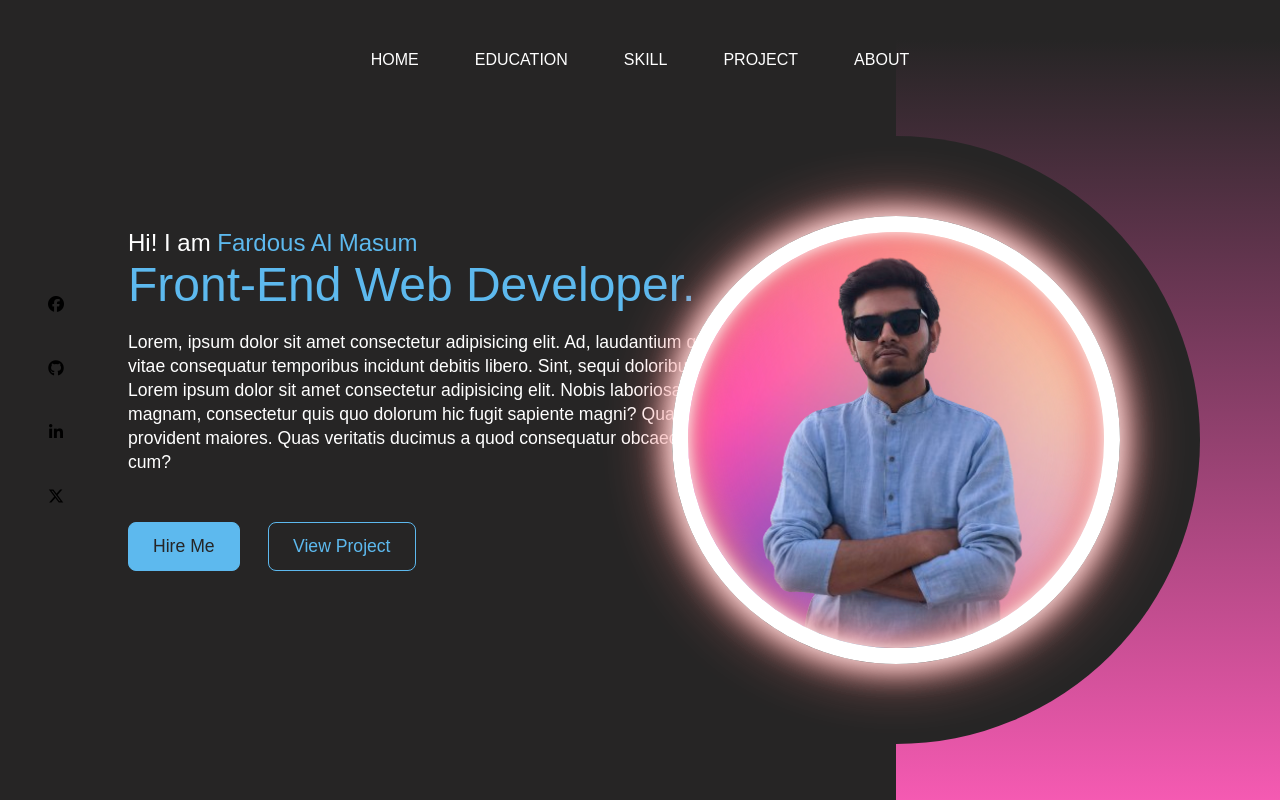
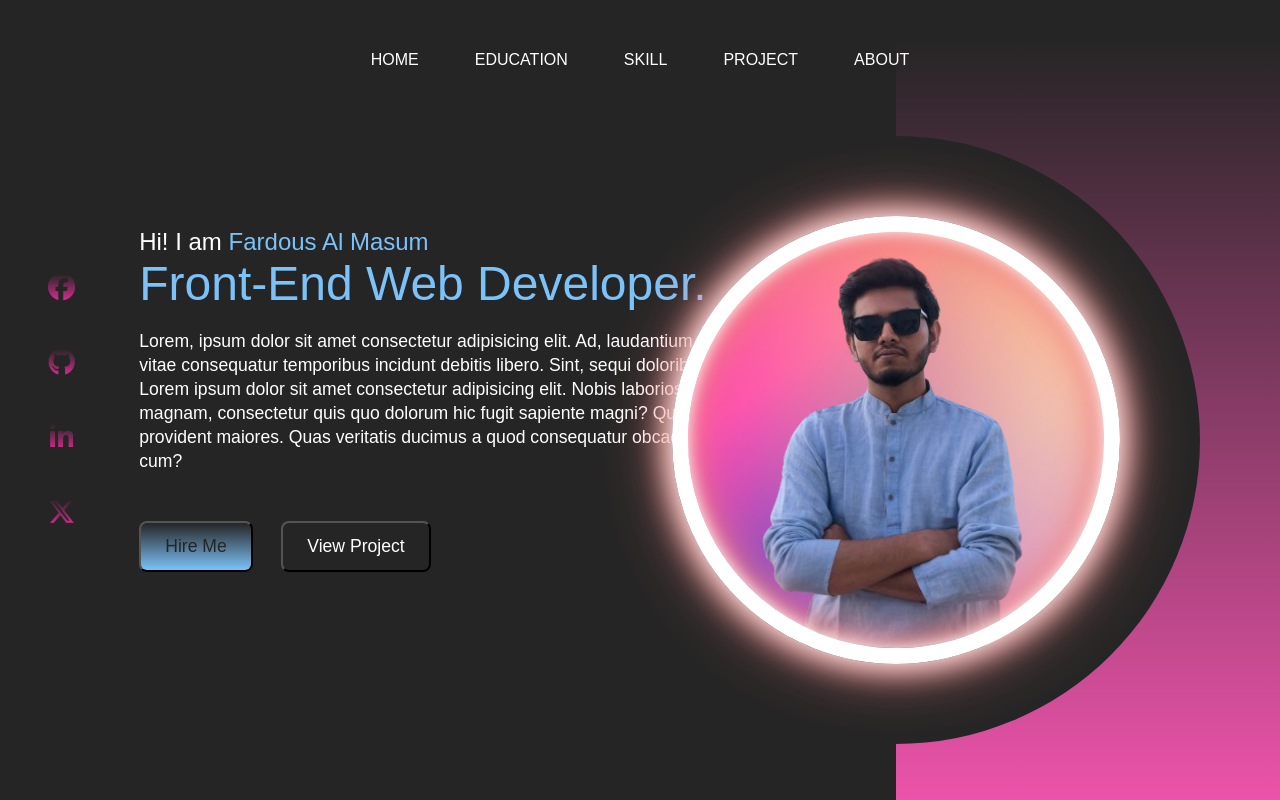
Before and after one commit to Maasuuum/m-portfolio-website, a plain HTML site: page index.html in a window 1280 px wide. Drawn offline with Linux system fonts and the light colour scheme.

Commit message:
some color edited

```diff
--- a/styles.css
+++ b/styles.css
@@ -62,11 +62,11 @@
     width: 70%;
     padding-left: 3rem;
 }
-.icons .fa-brands:hover{
+.icons .fa-brands{
     background: #bbb;
     font-size: 1.7rem;
     cursor: pointer;
-    background: linear-gradient(#fff, #3877FF);
+    background: linear-gradient(#262525, #dd2c91);
     -webkit-background-clip: text;
     -webkit-text-fill-color: transparent;
 
@@ -87,11 +87,11 @@
     color: #fff;
 }
 .content .intro span{
-    color: #5DB9EE;
+    color: #7bc2f8;
 }
 .content h1{
     font-size: 3rem;
-    color: #5DB9EE;
+    color: #7bc2f8;
 }
 .content .detail{
     font-size: 1.1rem;
@@ -101,7 +101,7 @@
     line-height: 1.5rem;
 }
 .btn-container button{
-    border: .1rem solid #5DB9EE;
+    /* border: .1rem solid #fff; */
     font-size: 1.1rem;
     padding: .8rem 1.5rem;
     border-radius: .5rem;
@@ -109,25 +109,26 @@
     transition: .5s ease;
 }
 button:nth-child(1){
-    background: #5DB9EE;
+    /* background: #f34eab; */
+    background: linear-gradient(#262525, #7bc2f8);
     color: #262525;
 }
 button:nth-child(2){
     background: transparent;
-    color: #5DB9EE;
+    color: #fff;
     margin-left: 1.5rem;
 }
 button:nth-child(1):hover{
     background: transparent;
-    color: #5DB9EE;
+    color: #fff;
 }
 button:nth-child(2):hover{
-    background: #5DB9EE;
+    background: linear-gradient(#262525, #7bc2f8);
     color: #262525;
 }
 
 .right-container{
-    background: linear-gradient(#262525 5%, rgb(245, 90, 178));
+    background: linear-gradient(#262525 5%, #ec53aa);
     width: 30%;
 }
 .design .circle{
```
